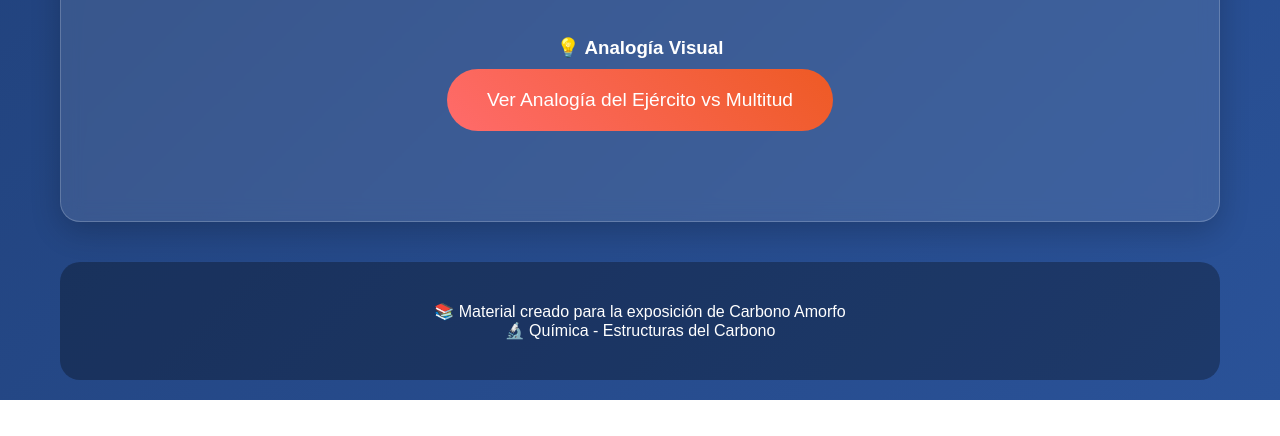
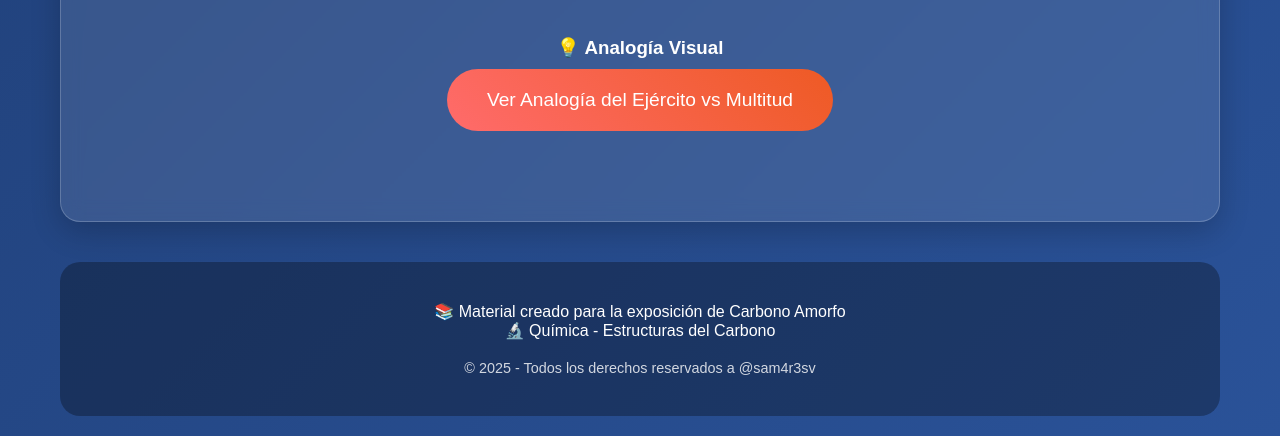
Before and after one commit to SAM4R3SV/carbono-amorfo, a plain HTML site: page index.html in a window 1280 px wide. Shown: the part 909-1345 px from the top of the page. Before the commit the page ends 1309 px from the top, so only its background shows below. Drawn offline with Linux system fonts and the light colour scheme.

Commit message:
Update index.html

```diff
--- a/index.html
+++ b/index.html
@@ -492,6 +492,7 @@
         <div class="footer">
             <p>📚 Material creado para la exposición de Carbono Amorfo</p>
             <p>🔬 Química - Estructuras del Carbono</p>
+            <p style="margin-top: 20px; font-size: 0.9em; opacity: 0.8;">© 2025 - Todos los derechos reservados a @sam4r3sv</p>
         </div>
     </div>
 
@@ -588,5 +589,4 @@
         });
     </script>
 </body>
-
 </html>
```
